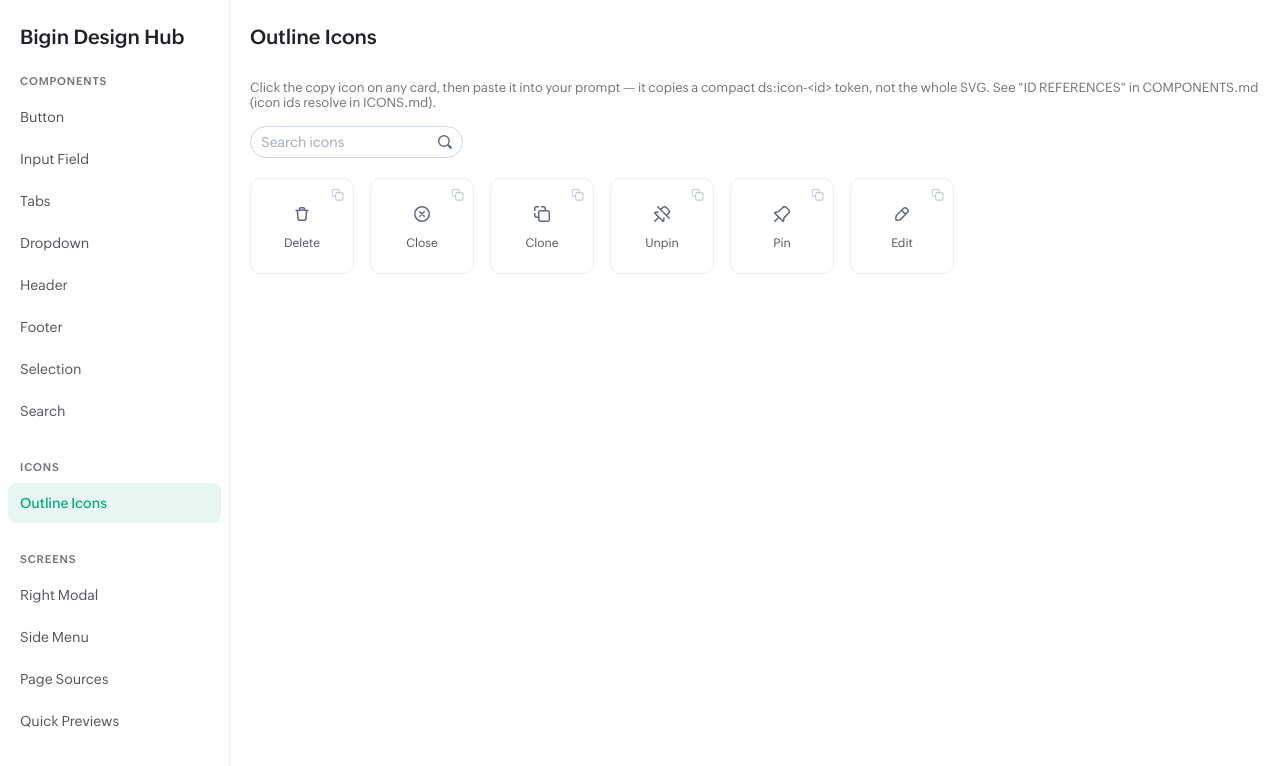
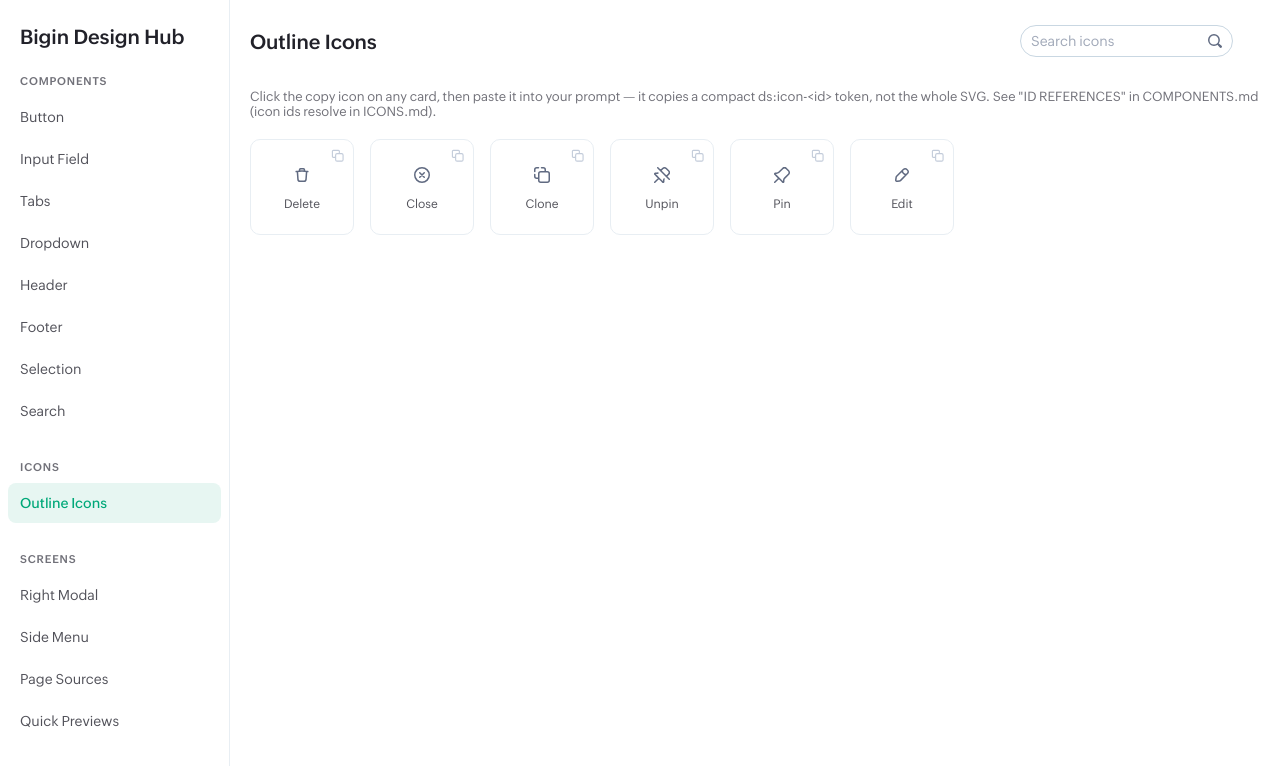
Before and after one commit to abhiram-14303/my-design-system, a React (Vite) app: page / in a window 1280 px wide. Both pictures are taken after a click on the element "Outline Icons". Shown: the top 766 px of the page. Built offline with nearby package versions, Linux system fonts and the light colour scheme.

Commit message:
Move icon search field to top-right of the page, next to the title

```diff
--- a/src/components/icons/IconGrid.jsx
+++ b/src/components/icons/IconGrid.jsx
@@ -1,5 +1,4 @@
 import { useState } from 'react'
-import Search from '../Search'
 import { OUTLINE_ICONS } from './outline'
 
 /* ── small clipboard icon, reused for every card's copy button ── */
@@ -71,25 +70,22 @@ export function IconCard({ id, name, Icon }) {
  * OutlineIconsSection — the full card grid for the outline icon set, plus a
  * short explainer of the copy-ID convention (mirrors the wording used for
  * component copy buttons in COMPONENTS.md).
+ *
+ * @param {string} query  search text (rendered top-right of the page by the
+ *                        parent — this component only filters/renders the grid)
  */
-export function OutlineIconsSection() {
-  const [query, setQuery] = useState('')
-
-  const filtered = query
+export function OutlineIconsSection({ query = '' }) {
+  const filtered = query.trim()
     ? OUTLINE_ICONS.filter(icon => icon.name.toLowerCase().includes(query.trim().toLowerCase()))
     : OUTLINE_ICONS
 
   return (
     <div>
-      <p style={{ fontSize: '13px', color: '#717179', marginBottom: '16px' }}>
+      <p style={{ fontSize: '13px', color: '#717179', marginBottom: '20px' }}>
         Click the copy icon on any card, then paste it into your prompt — it copies a
         compact <code>ds:icon-&lt;id&gt;</code> token, not the whole SVG. See "ID REFERENCES" in COMPONENTS.md
         (icon ids resolve in <code>ICONS.md</code>).
       </p>
-
-      <div style={{ marginBottom: '20px', maxWidth: '280px' }}>
-        <Search placeholder="Search icons" value={query} onChange={setQuery} />
-      </div>
 
       {filtered.length === 0 ? (
         <div style={{
--- a/src/pages/ComponentLibrary.jsx
+++ b/src/pages/ComponentLibrary.jsx
@@ -998,8 +998,9 @@ function SearchSection() {
 }
 
 function ComponentLibrary() {
-  const [active,  setActive]  = useState('Button')
-  const [menuHov, setMenuHov] = useState(null)
+  const [active,     setActive]     = useState('Button')
+  const [menuHov,    setMenuHov]    = useState(null)
+  const [iconQuery,  setIconQuery]  = useState('')
 
   return (
     <div style={{ display: 'flex', height: '100vh', overflow: 'hidden', background: 'white' }}>
@@ -1042,10 +1043,17 @@ function ComponentLibrary() {
         return (
           <div style={{ flex: 1, padding: fullBleed ? 0 : '25px 20px', overflow: fullBleed ? 'hidden' : 'auto', position: 'relative' }}>
             {!fullBleed && active !== 'Right Modal' && (
-              <div style={{ display: 'flex', alignItems: 'center', gap: '12px', marginBottom: '32px' }}>
-                <h1 style={{ fontSize: '20px', fontWeight: '600', margin: 0 }}>{active}</h1>
-                {PAGE_COPY_TARGETS[active] && (
-                  <CopyLinkButton names={PAGE_COPY_TARGETS[active].names} anchors={PAGE_COPY_TARGETS[active].anchors} />
+              <div style={{ display: 'flex', alignItems: 'center', justifyContent: 'space-between', gap: '12px', marginBottom: '32px' }}>
+                <div style={{ display: 'flex', alignItems: 'center', gap: '12px' }}>
+                  <h1 style={{ fontSize: '20px', fontWeight: '600', margin: 0 }}>{active}</h1>
+                  {PAGE_COPY_TARGETS[active] && (
+                    <CopyLinkButton names={PAGE_COPY_TARGETS[active].names} anchors={PAGE_COPY_TARGETS[active].anchors} />
+                  )}
+                </div>
+                {active === 'Outline Icons' && (
+                  <div style={{ width: '240px', flexShrink: 0 }}>
+                    <Search placeholder="Search icons" value={iconQuery} onChange={setIconQuery} />
+                  </div>
                 )}
               </div>
             )}
@@ -1067,7 +1075,7 @@ function ComponentLibrary() {
             {active === 'Footer'       && <FooterSection      />}
             {active === 'Selection'    && <SelectionSection   />}
             {active === 'Search'       && <SearchSection      />}
-            {active === 'Outline Icons' && <OutlineIconsSection />}
+            {active === 'Outline Icons' && <OutlineIconsSection query={iconQuery} />}
             {active === 'Right Modal'  && <RightModal />}
             {active === 'Side Menu'    && <SideMenu />}
             {active === 'Page Sources' && <PageSources />}
```
